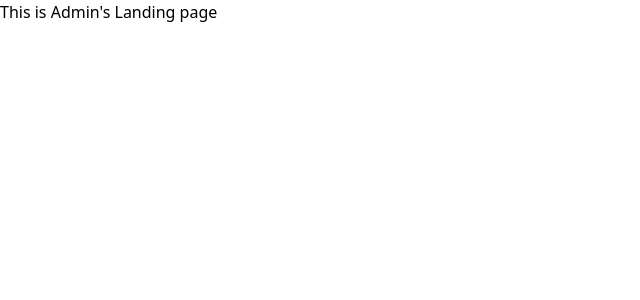
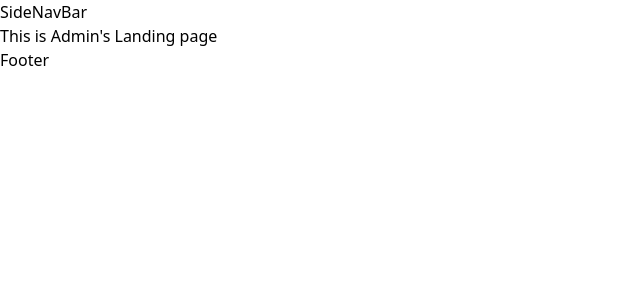
Before and after one commit to Group45-UCSC/EduGo, a React (Create React App) app in the folder client/: page /admin/home in a window 1280 px wide. Shown: the top 300 px of the page, without its empty margins (0-640 px from the left). Built offline with nearby package versions, Linux system fonts and the light colour scheme.

Commit message:
page layout set

```diff
--- a/client/src/components/header/SideNavBar.js
+++ b/client/src/components/header/SideNavBar.js
@@ -0,0 +1,9 @@
+import React from 'react'
+
+function SideNavBar() {
+  return (
+    <div>SideNavBar</div>
+  )
+}
+
+export default SideNavBar
--- /dev/null
+++ b/client/src/components/layout/MainLayout.js
@@ -0,0 +1,15 @@
+import React from "react";
+import Footer from "../footer/Footer";
+import SideNavBar from "../header/SideNavBar";
+
+function MainLayout({ children }) {
+  return (
+    <div>
+      <SideNavBar />
+      {children}
+      <Footer />
+    </div>
+  );
+}
+
+export default MainLayout;
--- a/client/src/views/admin/Admin.js
+++ b/client/src/views/admin/Admin.js
@@ -1,9 +1,12 @@
-import React from 'react'
+import React from "react";
+import MainLayout from "../../components/layout/MainLayout";
 
 function Admin() {
   return (
-    <div>This is Admin's Landing page</div>
-  )
+    <div>
+      <MainLayout>This is Admin's Landing page </MainLayout>
+    </div>
+  );
 }
 
-export default Admin
+export default Admin;
--- a/client/src/views/driver/Driver.js
+++ b/client/src/views/driver/Driver.js
@@ -1,9 +1,12 @@
-import React from 'react'
+import React from "react";
+import MainLayout from "../../components/layout/MainLayout";
 
 function Driver() {
   return (
-    <div>This is driver's landing page</div>
-  )
+    <div>
+      <MainLayout>This is driver's landing page</MainLayout>
+    </div>
+  );
 }
 
-export default Driver
+export default Driver;
--- a/client/src/views/parent/Parent.js
+++ b/client/src/views/parent/Parent.js
@@ -1,8 +1,9 @@
 import React from 'react'
+import MainLayout from "../../components/layout/MainLayout";
 
 function Parent() {
   return (
-    <div>This is Parent's Landing page</div>
+    <div><MainLayout>This is Parent's Landing page</MainLayout></div>
   )
 }
 
--- a/client/src/views/sup_agent/SupAgent.js
+++ b/client/src/views/sup_agent/SupAgent.js
@@ -1,8 +1,9 @@
 import React from 'react'
+import MainLayout from "../../components/layout/MainLayout";
 
 function SupAgent() {
   return (
-    <div>This is Admin's Landing page</div>
+    <div><MainLayout>This is Admin's Landing page</MainLayout></div>
   )
 }
 
--- a/client/src/views/v_coordinator/Vcoordinator.js
+++ b/client/src/views/v_coordinator/Vcoordinator.js
@@ -1,8 +1,9 @@
 import React from 'react'
+import MainLayout from "../../components/layout/MainLayout";
 
 function Vcoordinator() {
   return (
-    <div>This is vehicle coordinator's Landing page</div>
+    <div><MainLayout>This is vehicle coordinator's Landing page</MainLayout></div>
   )
 }
 
```
